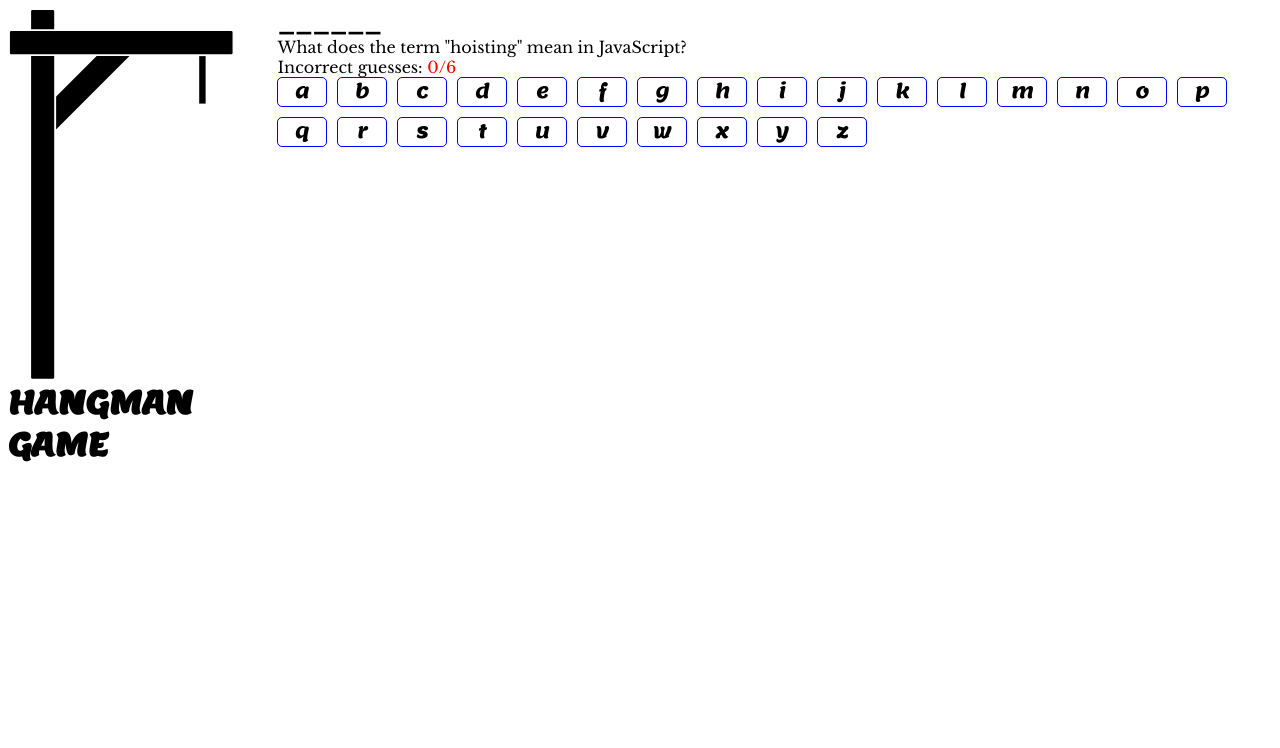
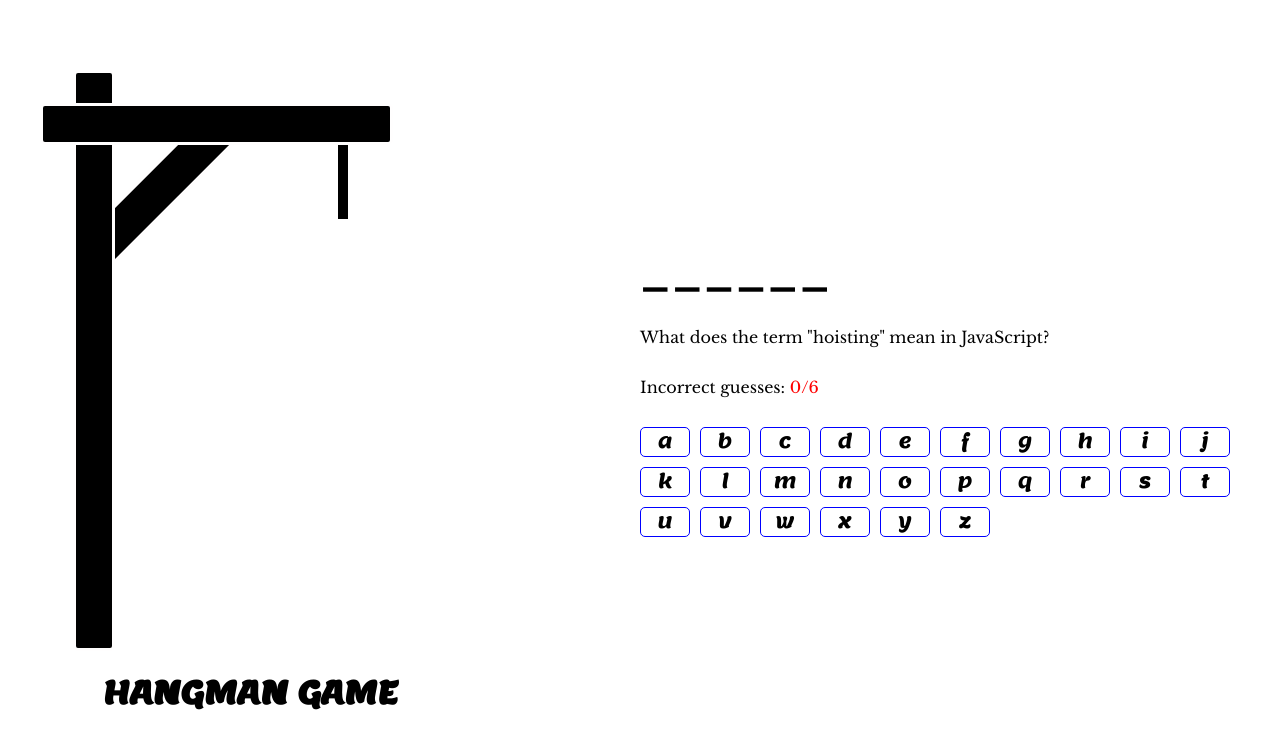
Before and after one commit to mrrobot911/hangman, a website: page index.html in a window 1280 px wide. Drawn offline with nearby package versions, Linux system fonts and the light colour scheme.

Commit message:
feat: add styles

```diff
--- a/style.css
+++ b/style.css
@@ -47,18 +47,40 @@ input {
   border: 0;
 }
 body {
+  max-width: 1400px;
+  margin: 50px auto;
   font-family: 'Lemon', serif;
   display: flex;
   flex-direction: row;
+  align-items: center;
+  justify-content: space-between;
+  padding: 20px 40px;
+  gap: 40px;
+}
+.scaffold-container {
+  min-width: 300px;
 }
 .main-container {
   font-family: 'Libre Baskerville', serif;
+  max-width: 600px;
+}
+.hero-el {
+  text-align: center;
+  margin-top: 20px;
+}
+.answer-el {
+  font-size: 40px;
+  letter-spacing: 3px;
+}
+.question-el {
+  padding: 30px 0px;
 }
 .key-container {
   font-family: 'Lemon', serif;
   display: flex;
   flex-wrap: wrap;
   gap: 10px;
+  margin-top: 30px;
 }
 .letter-input {
   display: none;
@@ -112,3 +134,18 @@ body {
   padding: 10px 15px;
   border-radius: 15px;
 }
+@media (hover: hover) {
+  .letter-btn:hover {
+    cursor: pointer;
+    background-color: aquamarine;
+  }
+  .letter-btn:active {
+    background-color: aqua;
+    color: red;
+  }
+}
+@media (max-width: 768px) {
+  body {
+    flex-direction: column;
+  }
+}
```
